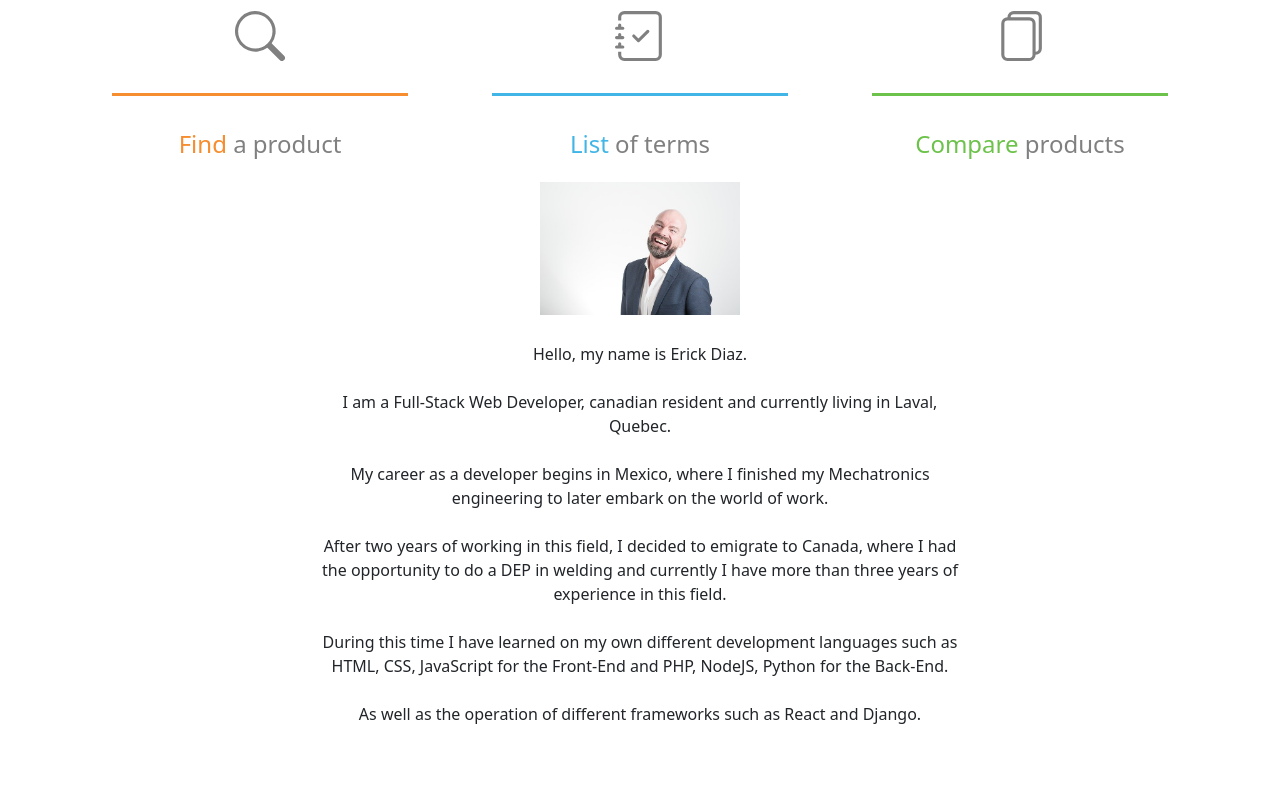
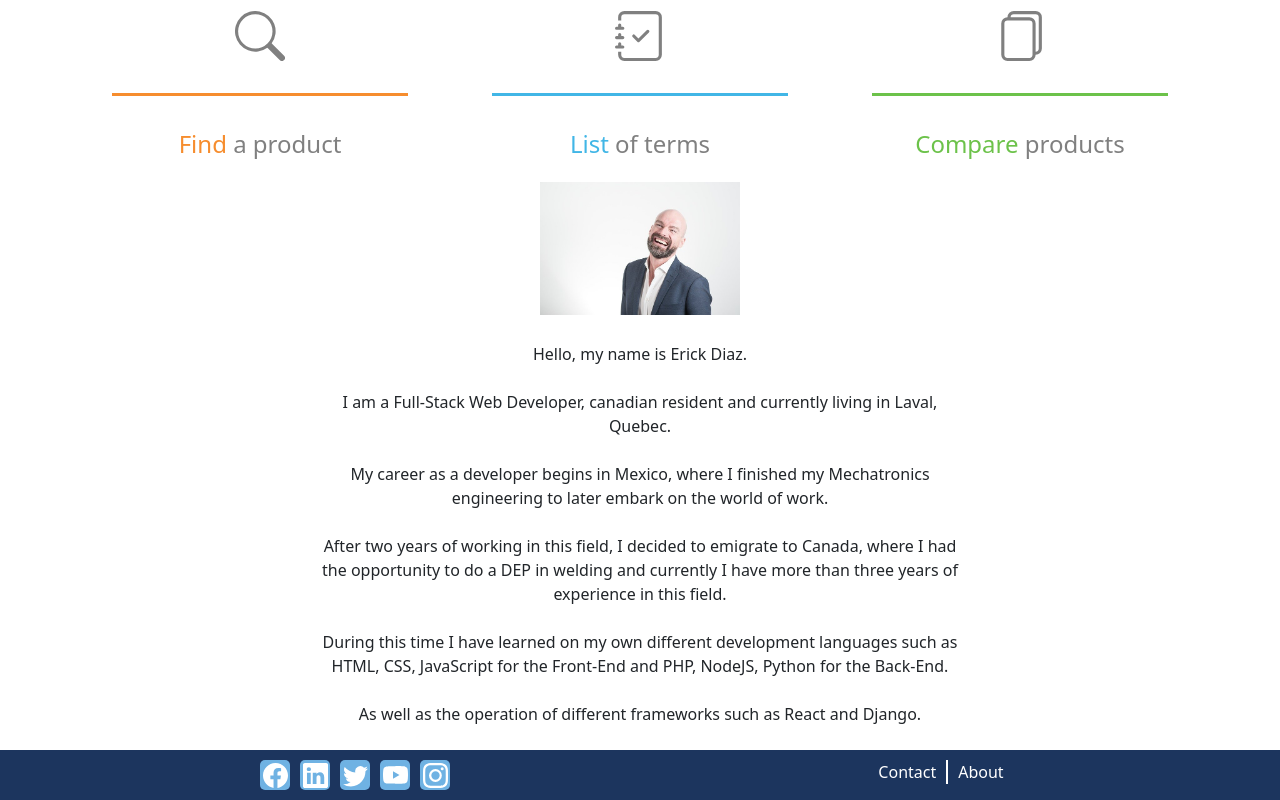
Before and after one commit to tlaloc-debug/microinfonetlify, a React (Create React App) app: page /about in a window 1280 px wide. Shown: the part 303-1103 px from the top of the page. Before the commit the page ends 1053 px from the top, so only its background shows below. Built offline with nearby package versions, Linux system fonts and the light colour scheme.

Commit message:
add footerjs

```diff
--- /dev/null
+++ b/src/footer.css
@@ -0,0 +1,37 @@
+.icon {
+    width: 30px;
+    height: 30px;
+    background-color: #6fb2e3;
+    display: flex;
+    justify-content: center;
+    align-items: center;
+    border-radius: 5px;
+    margin: 0px 5px;
+}
+
+#footer > li {
+    color: white;
+    text-decoration: none;
+    display: inline-block;
+    padding: 0px 10px;
+}
+
+#footer > li:first-child {
+    border-right: 2px solid white;
+}
+
+.main-footer {
+    background-color: #1c355e;
+    height: 50px;
+}
+
+@media only screen and (max-width: 991px) {
+    .main-footer {
+       height: 100px;
+    }
+}
+
+.footer-div {
+    padding-top: 10px;
+    text-align: center;
+}
--- /dev/null
+++ b/src/footer.js
@@ -0,0 +1,36 @@
+import React from "react";
+import 'bootstrap/dist/css/bootstrap.min.css';
+import { Container, Row, Col } from 'react-bootstrap';
+import { Facebook, Linkedin, Twitter, Youtube, Instagram } from 'react-bootstrap-icons';
+import "./footer.css";
+
+function Footer () {
+    return (
+        <div className={"main-footer"}>
+            <Container>
+                <Row xs="1" sm="2" className={"row justify-content-center"} >
+                    <Col >
+                        <div style={{display: "flex", justifyContent: "center", paddingTop: "10px"}}>
+                            <div className={"icon"}><Facebook color={"white"} size={25}/></div>
+                            <div className={"icon"}><Linkedin color={"white"} size={25}/></div>
+                            <div className={"icon"}><Twitter color={"white"} size={25}/></div>
+                            <div className={"icon"}><Youtube color={"white"} size={25}/></div>
+                            <div className={"icon"}><Instagram color={"white"} size={25}/></div>
+                        </div>
+                    </Col>
+
+                    <Col >
+                        <div className={"footer-div"}>
+                            <ul id={"footer"}>
+                                <li>Contact</li>
+                                <li>About</li>
+                            </ul>
+                        </div>
+                    </Col>
+                </Row>
+            </Container>
+        </div>
+    )
+}
+
+export default Footer;
--- a/src/index.js
+++ b/src/index.js
@@ -12,9 +12,8 @@ import Glosary from "./mydefinitios.js";
 import Tools from "./mytoolslist.js";
 import Contact from "./mycontact.js";
 import About from "./about.js";
+import Footer from "./footer.js";
 import "./index.css";
-
-
 
 
 function App() {
@@ -114,7 +113,7 @@ function App() {
             <Route path="/about"> <About sendlanguage={language}/></Route >
         </Switch>
 
-
+        <Footer />
         </Router>
     )
 }
```
